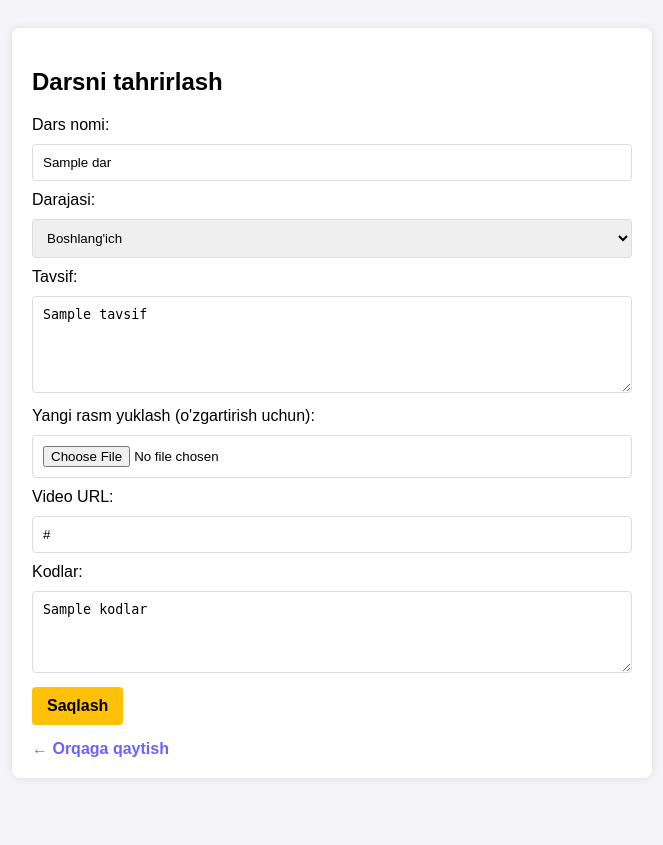
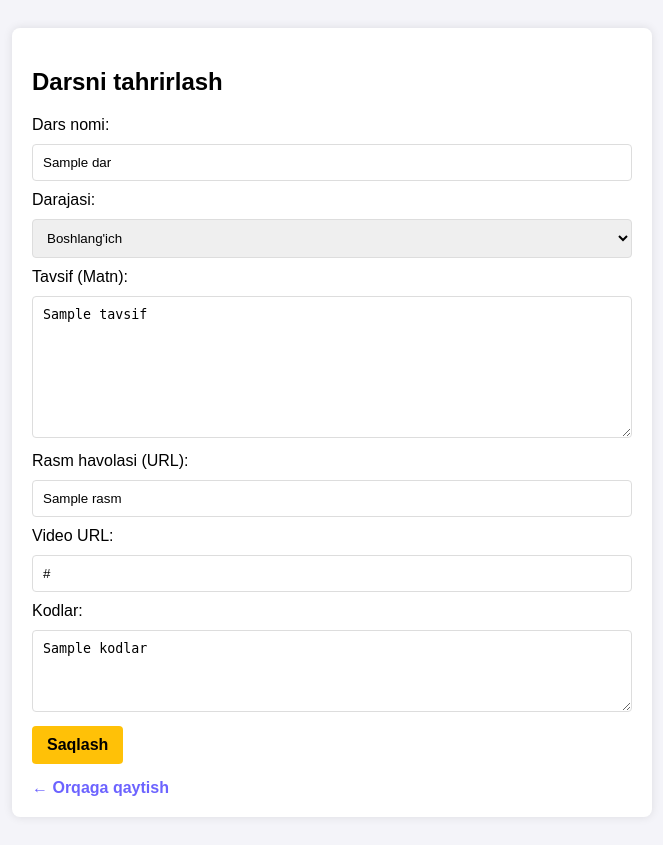
Before and after one commit to lOl-37/Murodullayev, a FastAPI app: template templates/dars_tahrirlash.html in a window 1280 px wide. Shown: the whole page, without its empty margins (308-971 px from the left). Before the commit the page ends 757 px from the top, so only its background shows below. Run offline with FastAPI, Linux system fonts and the light colour scheme; the template is opened without the code that fills it: most values are stand-ins (such as "Sample title", 1, 10 or a date in 2020).

Commit message:
Update dars_tahrirlash.html

```diff
--- a/templates/dars_tahrirlash.html
+++ b/templates/dars_tahrirlash.html
@@ -14,7 +14,7 @@
 <body>
     <div class="container">
         <h2>Darsni tahrirlash</h2>
-        <form action="/dars/{{ dars.id }}/tahrirlash" method="POST" enctype="multipart/form-data">
+        <form action="/dars/{{ dars.id }}/tahrirlash" method="POST">
             <label>Dars nomi:</label>
             <input type="text" name="nomi" value="{{ dars.nomi }}" required>
 
@@ -25,11 +25,11 @@
                 <option value="Yuqori" {% if dars.daraja == "Yuqori" %}selected{% endif %}>Yuqori</option>
             </select>
 
-            <label>Tavsif:</label>
-            <textarea name="tavsif" rows="5" required>{{ dars.tavsif }}</textarea>
+            <label>Tavsif (Matn):</label>
+            <textarea name="tavsif" rows="8" required>{{ dars.tavsif }}</textarea>
 
-            <label>Yangi rasm yuklash (o'zgartirish uchun):</label>
-            <input type="file" name="rasm" accept="image/*">
+            <label>Rasm havolasi (URL):</label>
+            <input type="text" name="rasm" value="{{ dars.rasm or '' }}" placeholder="https://example.com/rasm.png">
 
             <label>Video URL:</label>
             <input type="text" name="video_url" value="{{ dars.video_url or '' }}">
```
